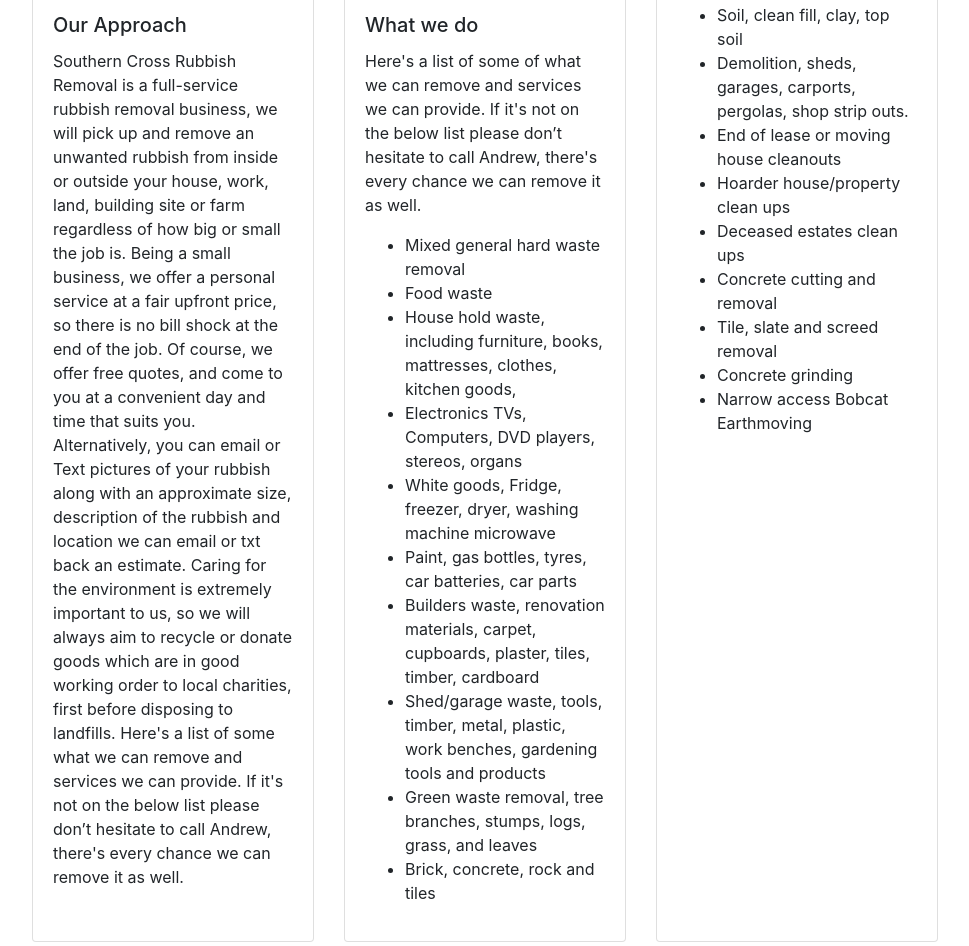
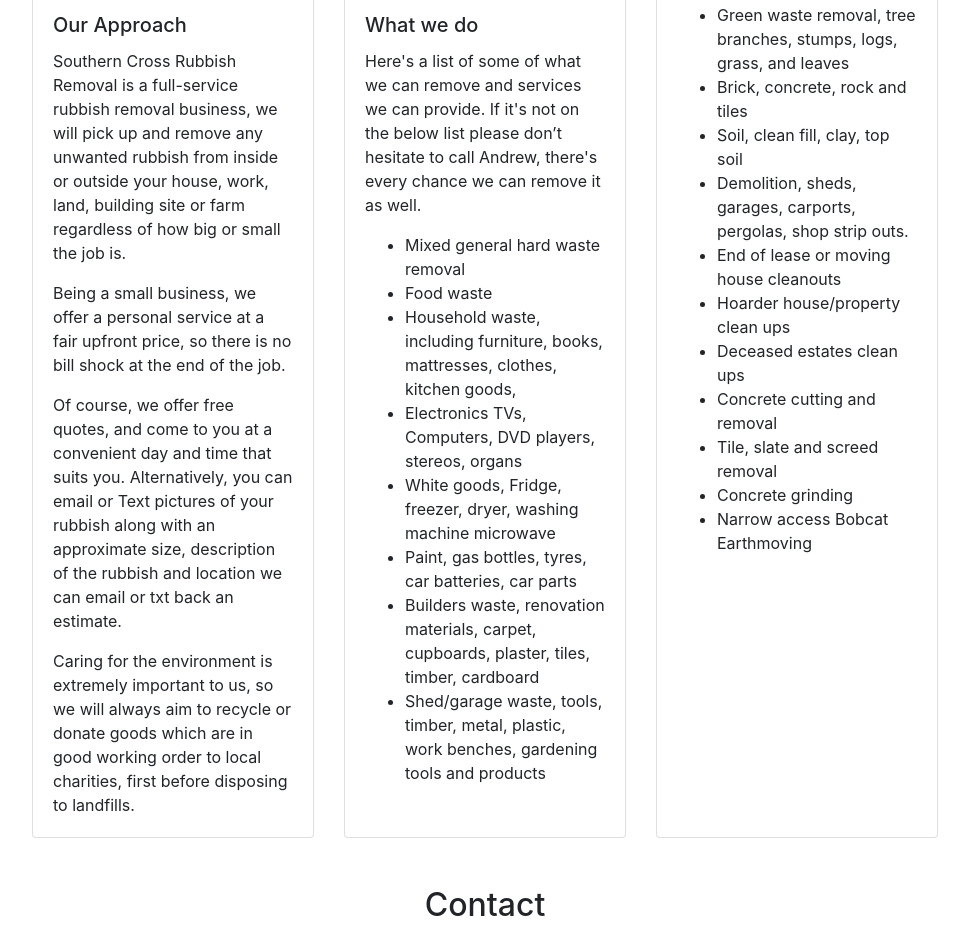
Before and after one commit to tykto/southern-cross.website.public, a plain HTML site: page index.html in a window 1280 px wide. Shown: the part 928-1874 px from the top of the page, without its empty margins (155-1124 px from the left). Drawn offline with Linux system fonts and the light colour scheme.

Commit message:
updated via CI

```diff
--- a/index.html
+++ b/index.html
@@ -28,7 +28,15 @@
           <img src="images/trucks-front-1.jpg" class="card-img-top" alt="Trucks">
           <div class="card-body">
             <h5 class="card-title">Our Approach</h5>
-            <p class="card-text">Southern Cross Rubbish Removal is a full-service rubbish removal business, we will pick up and remove an unwanted rubbish from inside or outside your house, work, land, building site or farm regardless of how big or small the job is. Being a small business, we offer a personal service at a fair upfront price, so there is no bill shock at the end of the job. Of course, we offer free quotes, and come to you at a convenient day and time that suits you. Alternatively, you can email or Text pictures of your rubbish along with an approximate size, description of the rubbish and location we can email or txt back an estimate. Caring for the environment is extremely important to us, so we will always aim to recycle or donate goods which are in good working order to local charities, first before disposing to landfills. Here's a list of some what we can remove and services we can provide. If it's not on the below list please don’t hesitate to call Andrew, there's every chance we can remove it as well.</p>
+            <p class="card-text">Southern Cross Rubbish Removal is a full-service rubbish removal business, we will pick up and remove any unwanted
+            rubbish from inside or outside your house, work, land, building site or farm regardless of how big or small the job is.</p>
+            <p class="card-text">Being a small business, we offer a personal service at a fair upfront price, so there is no bill shock at the
+            end of the job.</p>
+            <p class="card-text">Of course, we offer free quotes, and come to you at a convenient day and time that suits you. Alternatively,
+            you can email or Text pictures of your rubbish along with an approximate size, description of the rubbish and location we can email
+            or txt back an estimate.</p>
+            <p class="card-text">Caring for the environment is extremely important to us, so we will always aim to recycle or donate goods which
+            are in good working order to local charities, first before disposing to landfills.</p>
           </div>
         </div>
         <div class="card">
@@ -39,14 +47,12 @@
             <ul>
               <li>Mixed general hard waste removal</li>
               <li>Food waste</li>
-              <li>House hold waste, including furniture, books, mattresses, clothes, kitchen goods,</li>
+              <li>Household waste, including furniture, books, mattresses, clothes, kitchen goods,</li>
               <li>Electronics TVs, Computers, DVD players, stereos, organs</li>
               <li>White goods, Fridge, freezer, dryer, washing machine microwave</li>
               <li>Paint, gas bottles, tyres, car batteries, car parts</li>
               <li>Builders waste, renovation materials, carpet, cupboards, plaster, tiles, timber, cardboard</li>
               <li>Shed/garage waste, tools, timber, metal, plastic, work benches, gardening tools and products</li>
-              <li>Green waste removal, tree branches, stumps, logs, grass, and leaves</li>
-              <li>Brick, concrete, rock and tiles</li>
             </ul>
           </div>
         </div>
@@ -55,6 +61,8 @@
           <div class="card-body">
             <h5 class="card-title">There's more</h5>
             <ul>
+              <li>Green waste removal, tree branches, stumps, logs, grass, and leaves</li>
+              <li>Brick, concrete, rock and tiles</li>
               <li>Soil, clean fill, clay, top soil</li>
               <li>Demolition, sheds, garages, carports, pergolas, shop strip outs.</li>
               <li>End of lease or moving house cleanouts</li>
```
